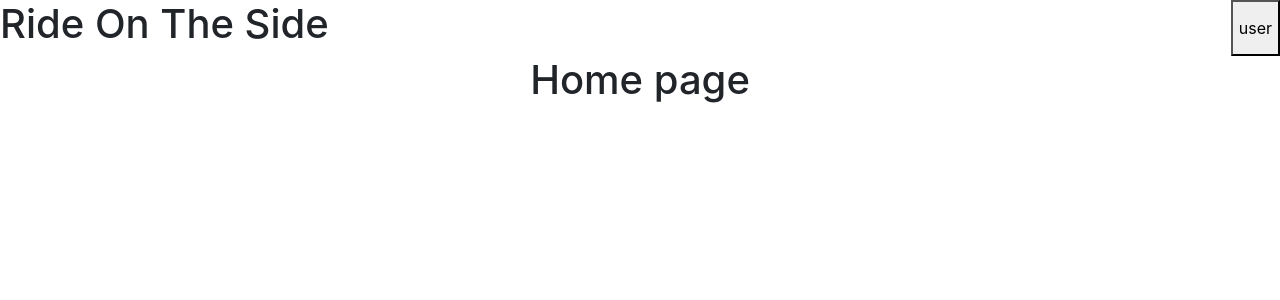
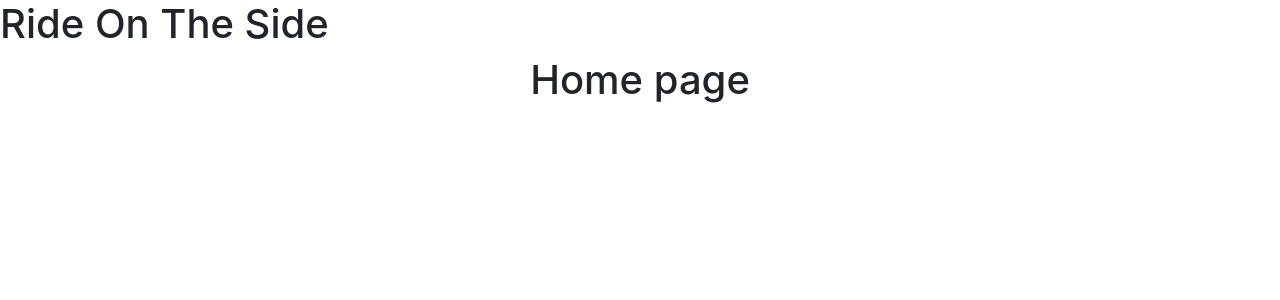
Before and after one commit to Jackal73/ride-on-the-side, a React (Create React App) app: page / in a window 1280 px wide. Shown: the top 300 px of the page. Built offline with nearby package versions, Linux system fonts and the light colour scheme.

Commit message:
:lipstick: `DefaultLayout`

```diff
--- a/src/components/DefaultLayout.js
+++ b/src/components/DefaultLayout.js
@@ -3,16 +3,16 @@ import React from 'react';
 function DefaultLayout(props) {
   return (
     <div>
-      <div className="header">
+      <div className="header bs1">
         <div className="d-flex justify-content-between">
+
           <h1>Ride On The Side</h1>
-          <button>user</button>
+
         </div>
       </div>
       <div className="content">
         {props.children}
       </div>
-
     </div>
   );
 }
```
